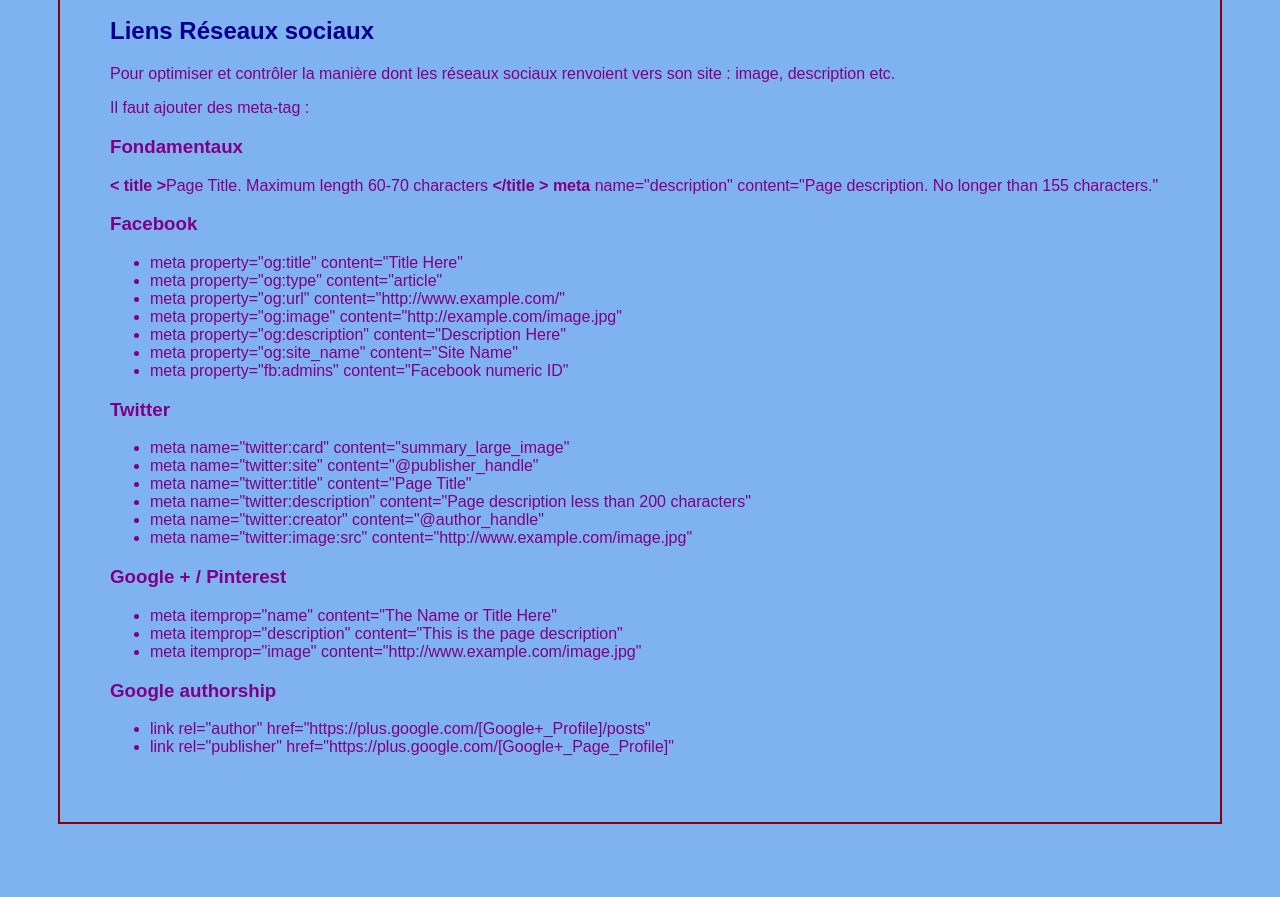
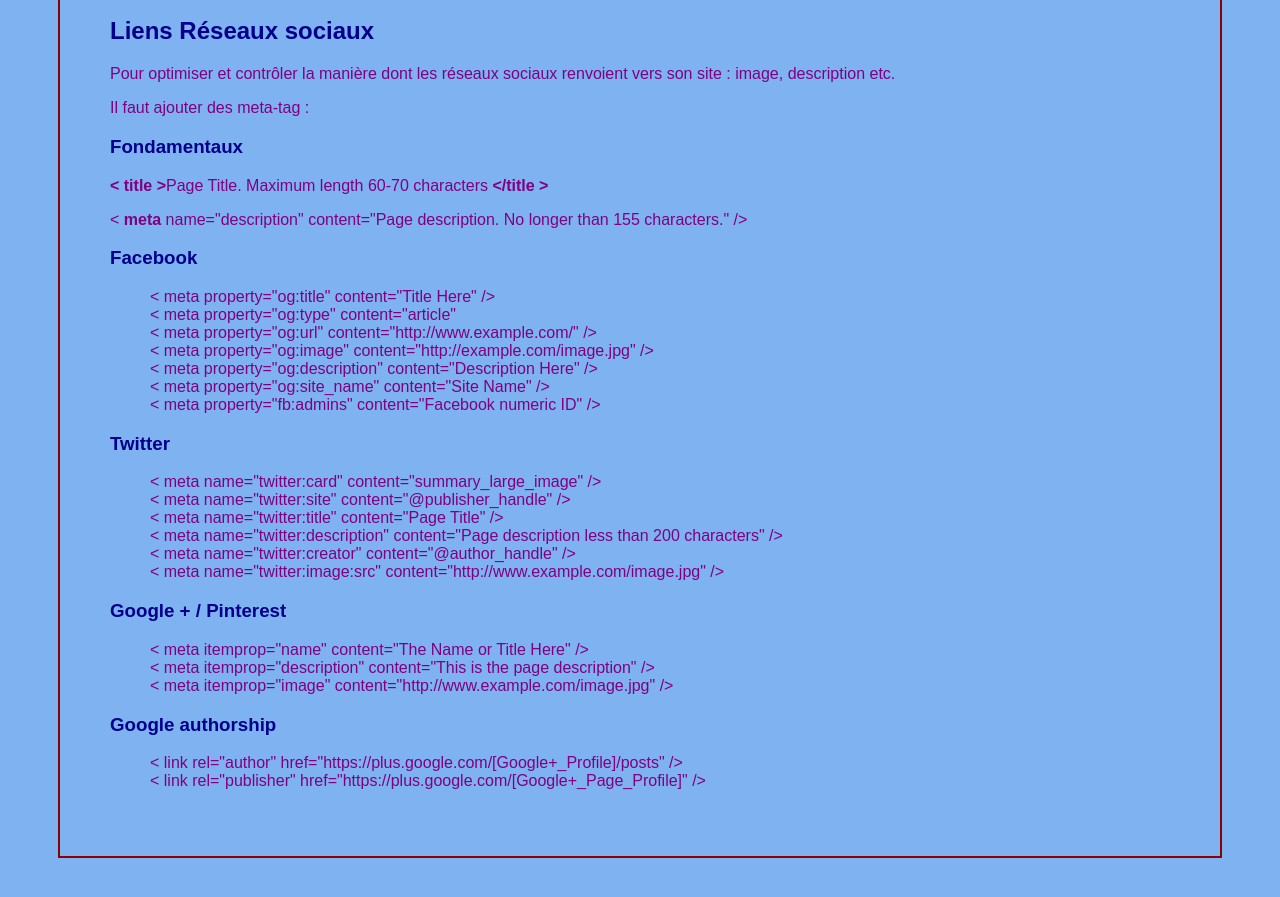
Before and after one commit to arthurdarde/Arthur-try1-github, a plain HTML site: page index.html in a window 1280 px wide. Shown: the part 1823-2720 px from the top of the page. Before the commit the page ends 2697 px from the top, so only its background shows below. Drawn offline with Linux system fonts and the light colour scheme.

Commit message:
SEO et suivi analytics

```diff
--- a/CSS/Styles.css
+++ b/CSS/Styles.css
@@ -87,3 +87,6 @@ i{
 #Réseaux_sociaux span{
     color : grey;
 }
+h3{
+    color:darkblue;
+}
--- a/index.html
+++ b/index.html
@@ -1,7 +1,7 @@
 <!DOCTYPE html>
 <html>
 <head>
-	<title>1st project !</title>
+	<title>Pense-bête Code Arthur</title>
 	<meta charset="utf-8">
     <script src="https://use.fontawesome.com/7cee20313a.js"></script>
     <link rel="stylesheet" href="CSS/Styles.css">
@@ -197,48 +197,57 @@
                 <p>Pour optimiser et contrôler la manière dont les réseaux sociaux renvoient vers son site : image, description etc.</p>
                 <p>Il faut ajouter des meta-tag :</p>
                     <h3>Fondamentaux</h3>
-                        <p>
                             <strong>&#60 title &#62</strong>Page Title. Maximum length 60-70 characters <strong>&#60/title &#62</strong>
-                            <strong>meta</strong> name="description" content="Page description. No longer than 155 characters."
-                        </p>
+                            <p></p>
+                            &#60 <strong> meta </strong> name="description" content="Page description. No longer than 155 characters." /&#62
                         <p></p>
                     <h3>Facebook</h3>
-                        <ul>
-                            <li>meta property="og:title" content="Title Here"</li>
-                            <li>meta property="og:type" content="article" </li>
-                            <li>meta property="og:url" content="http://www.example.com/" </li>
-                            <li>meta property="og:image" content="http://example.com/image.jpg" </li>
-                            <li>meta property="og:description" content="Description Here" </li>
-                            <li>meta property="og:site_name" content="Site Name" </li>
-                            <li>meta property="fb:admins" content="Facebook numeric ID" </li>
+                        <ul  class="fa-ul">
+                            <li>&#60 meta property="og:title" content="Title Here" /&#62</li>
+                            <li>&#60 meta property="og:type" content="article" </li>
+                            <li>&#60 meta property="og:url" content="http://www.example.com/" /&#62</li>
+                            <li>&#60 meta property="og:image" content="http://example.com/image.jpg" /&#62 </li>
+                            <li>&#60 meta property="og:description" content="Description Here" /&#62</li>
+                            <li>&#60 meta property="og:site_name" content="Site Name" /&#62</li>
+                            <li>&#60 meta property="fb:admins" content="Facebook numeric ID" /&#62 </li>
                         </ul>
 
                     <h3>Twitter</h3>
-                        <ul>
-                            <li>meta name="twitter:card" content="summary_large_image"</li>
-                            <li>meta name="twitter:site" content="@publisher_handle"</li>
-                            <li>meta name="twitter:title" content="Page Title"</li>
-                            <li>meta name="twitter:description" content="Page description less than 200 characters"</li>
-                            <li>meta name="twitter:creator" content="@author_handle"</li>
-                            <li>meta name="twitter:image:src" content="http://www.example.com/image.jpg"</li>
+                        <ul  class="fa-ul">
+                            <li>&#60 meta name="twitter:card" content="summary_large_image" /&#62</li>
+                            <li>&#60 meta name="twitter:site" content="@publisher_handle" /&#62</li>
+                            <li>&#60 meta name="twitter:title" content="Page Title" /&#62</li>
+                            <li>&#60 meta name="twitter:description" content="Page description less than 200 characters" /&#62</li>
+                            <li>&#60 meta name="twitter:creator" content="@author_handle" /&#62</li>
+                            <li>&#60 meta name="twitter:image:src" content="http://www.example.com/image.jpg" /&#62</li>
                         </ul>
 
                     <h3>Google + / Pinterest</h3>
-                        <ul>
-                            <li>meta itemprop="name" content="The Name or Title Here"</li>
-                            <li>meta itemprop="description" content="This is the page description"
+                        <ul class="fa-ul">
+                            <li>&#60 meta itemprop="name" content="The Name or Title Here" /&#62</li>
+                            <li>&#60 meta itemprop="description" content="This is the page description" /&#62
                              <span><!-- Facebook image must be at least 600x315px --></span>
                             </li>
-                            <li>meta itemprop="image" content="http://www.example.com/image.jpg"</li>
+                            <li>&#60 meta itemprop="image" content="http://www.example.com/image.jpg" /&#62</li>
                         </ul>
                     <h3>Google authorship</h3>
-                        <ul>
-                            <li>link rel="author" href="https://plus.google.com/[Google+_Profile]/posts"</li>
-                            <li>link rel="publisher" href="https://plus.google.com/[Google+_Page_Profile]"</li>
+                        <ul class="fa-ul">
+                            <li>&#60 link rel="author" href="https://plus.google.com/[Google+_Profile]/posts" /&#62</li>
+                            <li>&#60 link rel="publisher" href="https://plus.google.com/[Google+_Page_Profile]" /&#62</li>
                         </ul>
             </div>
         </div>
     </div>
 </div>
+    <script>
+        (function(i,s,o,g,r,a,m){i['GoogleAnalyticsObject']=r;i[r]=i[r]||function(){
+                    (i[r].q=i[r].q||[]).push(arguments)},i[r].l=1*new Date();a=s.createElement(o),
+                m=s.getElementsByTagName(o)[0];a.async=1;a.src=g;m.parentNode.insertBefore(a,m)
+        })(window,document,'script','https://www.google-analytics.com/analytics.js','ga');
+
+        ga('create', 'UA-83003065-1', 'auto');
+        ga('send', 'pageview');
+
+    </script>
 </body>
 </html>
```
